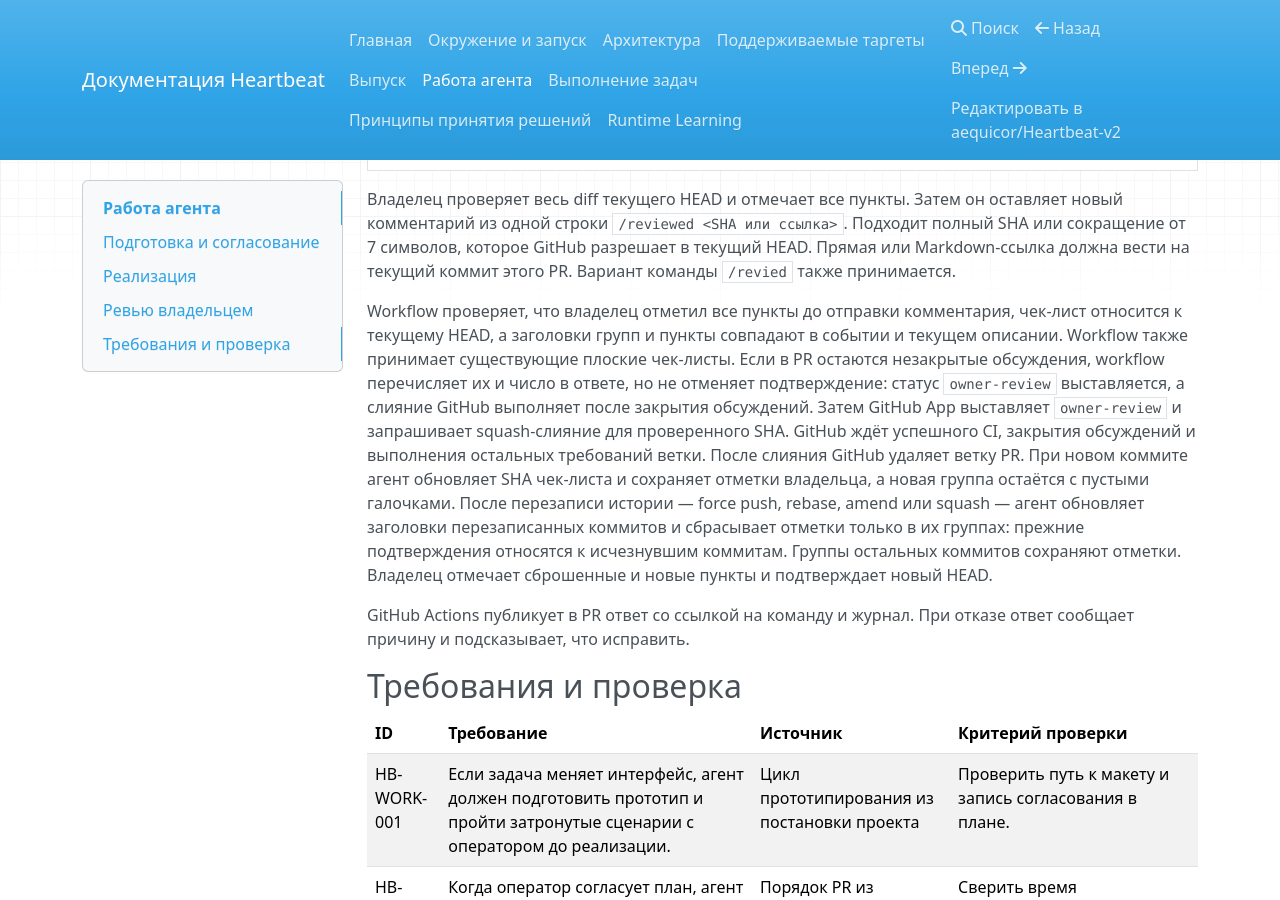
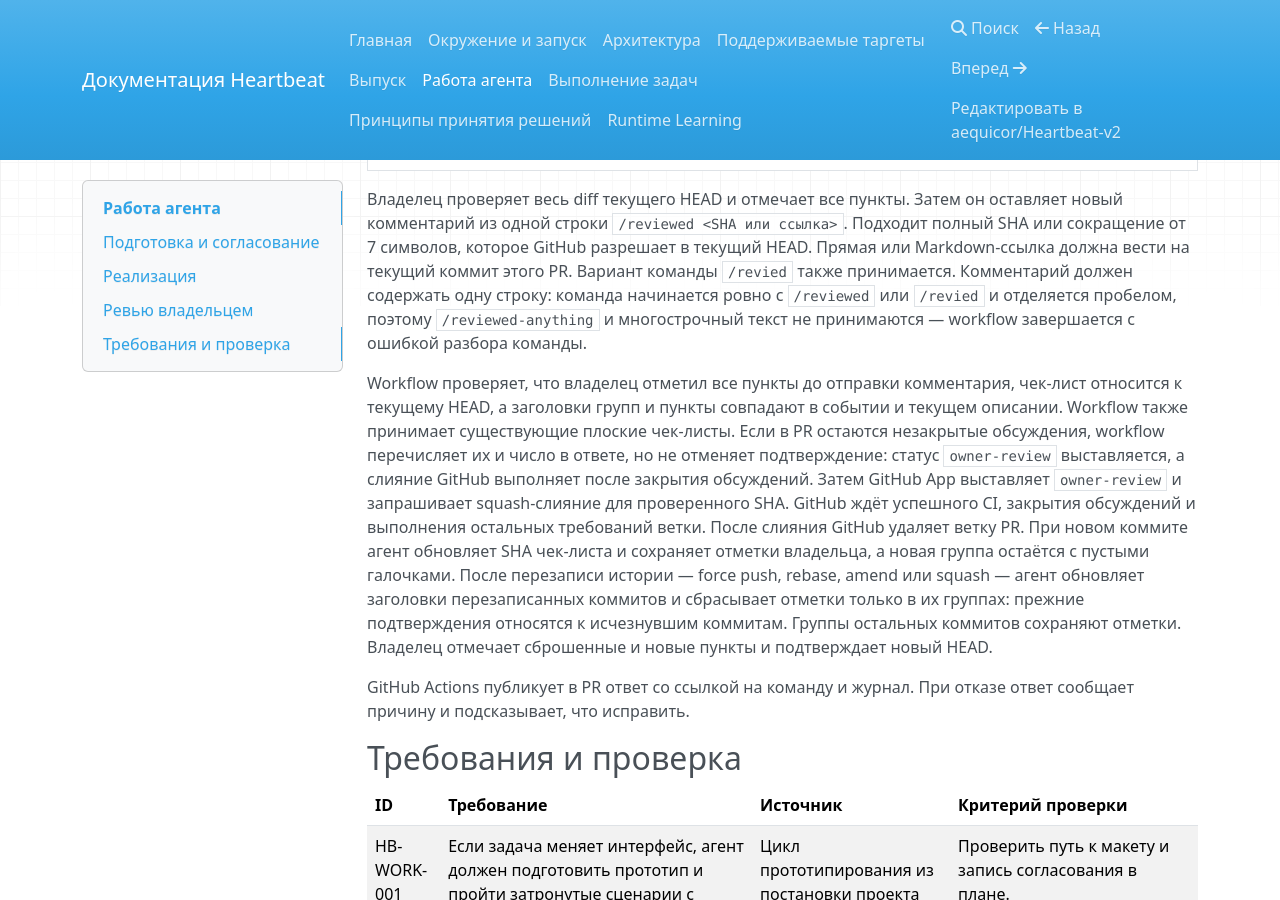
Before and after one commit to aequicor/Heartbeat-v2, an MkDocs documentation site: the page built from docs/specs/agent-workflow.md, in a window 1280 px wide and 900 px high, scrolled down 737 px. Built offline with MkDocs 1.6.1, drawn with Linux system fonts in a browser that asks for light colours; nearby versions of some CDN libraries.

Commit message:
Разбирать команду /reviewed строго по грамматике

````diff
--- a/docs/specs/agent-workflow.md
+++ b/docs/specs/agent-workflow.md
@@ -23,7 +23,7 @@
 - [ ] Desktop-процесс завершается с кодом `0`.
 ```
 
-Владелец проверяет весь diff текущего HEAD и отмечает все пункты. Затем он оставляет новый комментарий из одной строки `/reviewed <SHA или ссылка>`. Подходит полный SHA или сокращение от 7 символов, которое GitHub разрешает в текущий HEAD. Прямая или Markdown-ссылка должна вести на текущий коммит этого PR. Вариант команды `/revied` также принимается.
+Владелец проверяет весь diff текущего HEAD и отмечает все пункты. Затем он оставляет новый комментарий из одной строки `/reviewed <SHA или ссылка>`. Подходит полный SHA или сокращение от 7 символов, которое GitHub разрешает в текущий HEAD. Прямая или Markdown-ссылка должна вести на текущий коммит этого PR. Вариант команды `/revied` также принимается. Комментарий должен содержать одну строку: команда начинается ровно с `/reviewed` или `/revied` и отделяется пробелом, поэтому `/reviewed-anything` и многострочный текст не принимаются — workflow завершается с ошибкой разбора команды.
 
 Workflow проверяет, что владелец отметил все пункты до отправки комментария, чек-лист относится к текущему HEAD, а заголовки групп и пункты совпадают в событии и текущем описании. Workflow также принимает существующие плоские чек-листы. Если в PR остаются незакрытые обсуждения, workflow перечисляет их и число в ответе, но не отменяет подтверждение: статус `owner-review` выставляется, а слияние GitHub выполняет после закрытия обсуждений. Затем GitHub App выставляет `owner-review` и запрашивает squash-слияние для проверенного SHA. GitHub ждёт успешного CI, закрытия обсуждений и выполнения остальных требований ветки. После слияния GitHub удаляет ветку PR. При новом коммите агент обновляет SHA чек-листа и сохраняет отметки владельца, а новая группа остаётся с пустыми галочками. После перезаписи истории — force push, rebase, amend или squash — агент обновляет заголовки перезаписанных коммитов и сбрасывает отметки только в их группах: прежние подтверждения относятся к исчезнувшим коммитам. Группы остальных коммитов сохраняют отметки. Владелец отмечает сброшенные и новые пункты и подтверждает новый HEAD.
 
````
Also changed, not shown: docs/specs/architecture.md (+1 -1 lines), 3 other files.
